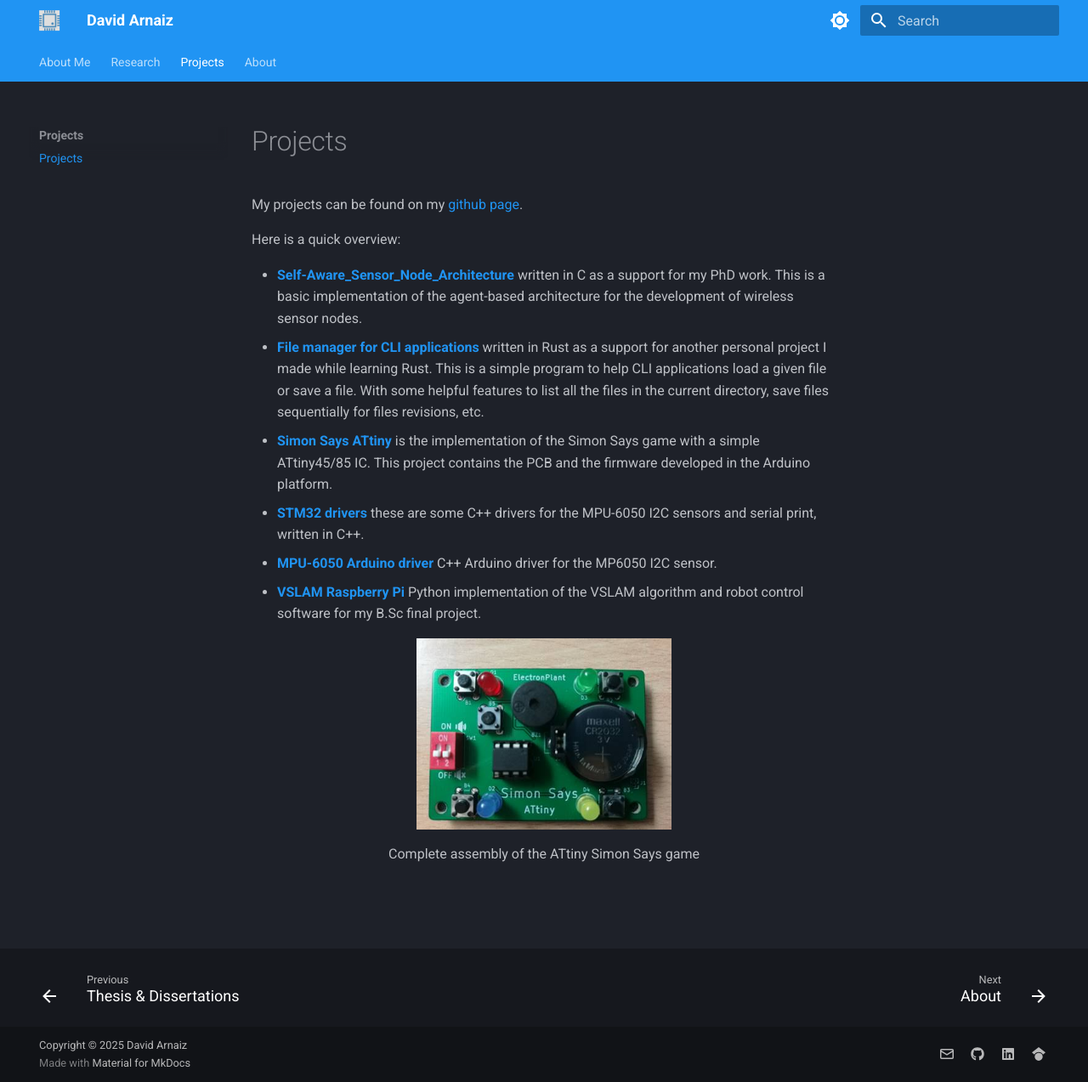
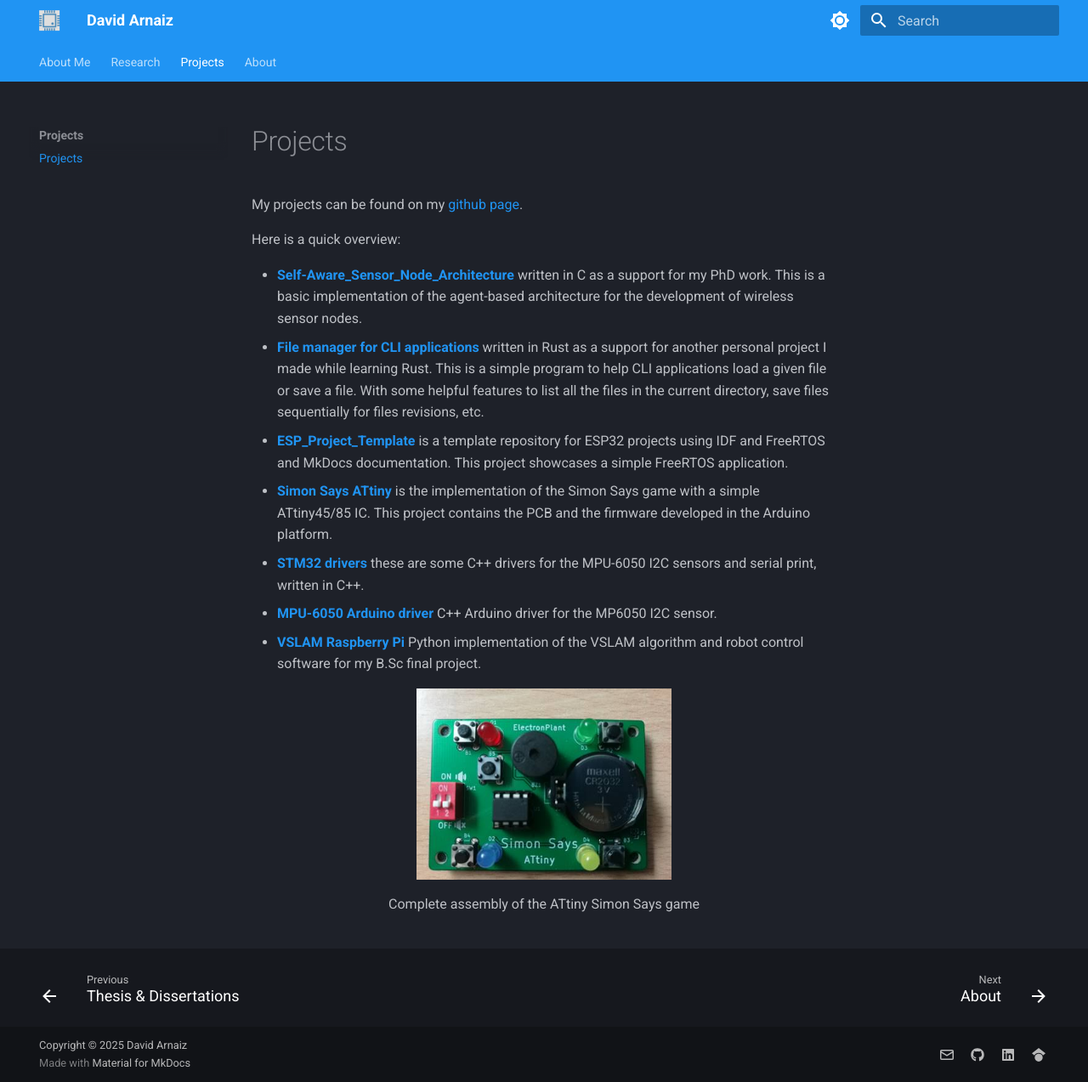
Before and after one commit to ElectronPlant/personal-page, an MkDocs documentation site: the page built from docs/projects/projects.md, in a window 1280 px wide and 1273 px high. Shown: the whole window at 85% size. Built offline with MkDocs 1.6.1 and Material for MkDocs 9.7.7, drawn with Linux system fonts in a browser that asks for light colours.

Commit message:
contents: adding ESP-project-template to the projects section

```diff
--- a/docs/projects/projects.md
+++ b/docs/projects/projects.md
@@ -10,6 +10,7 @@ Here is a quick overview:
 
 * [__Self-Aware_Sensor_Node_Architecture__](https://github.com/ElectronPlant/Self-Aware_Sensor_Node_Architecture) written in C as a support for my PhD work. This is a basic implementation of the agent-based architecture for the development of wireless sensor nodes.
 * [__File manager for CLI applications__](https://github.com/ElectronPlant/file_manager) written in Rust as a support for another personal project I made while learning Rust. This is a simple program to help CLI applications load a given file or save a file. With some helpful features to list all the files in the current directory, save files sequentially for files revisions, etc.
+* [__ESP_Project_Template__](https://github.com/ElectronPlant/esp-project-template) is a template repository for ESP32 projects using IDF and FreeRTOS and MkDocs documentation. This project showcases a simple FreeRTOS application.
 * [__Simon Says ATtiny__](https://github.com/ElectronPlant/Simon_says_ATtiny) is the implementation of the Simon Says game with a simple ATtiny45/85 IC. This project contains the PCB and the firmware developed in the Arduino platform.
 * [__STM32 drivers__](https://github.com/ElectronPlant/STM32_Drivers) these are some C++ drivers for the MPU-6050 I2C sensors and serial print, written in C++.
 * [__MPU-6050 Arduino driver__](https://github.com/ElectronPlant/MPU-6050_Arduino_Library) C++ Arduino driver for the MP6050 I2C sensor.
```
